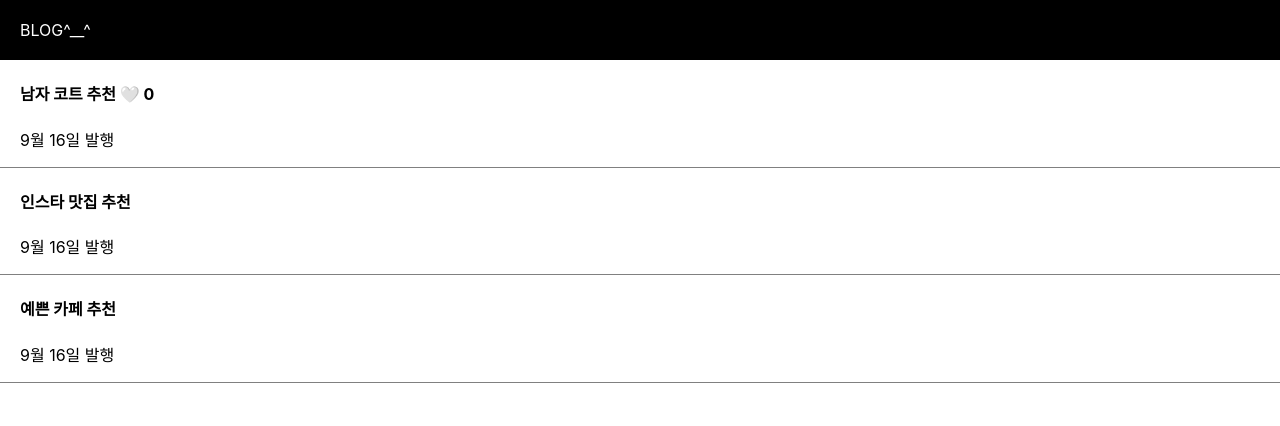
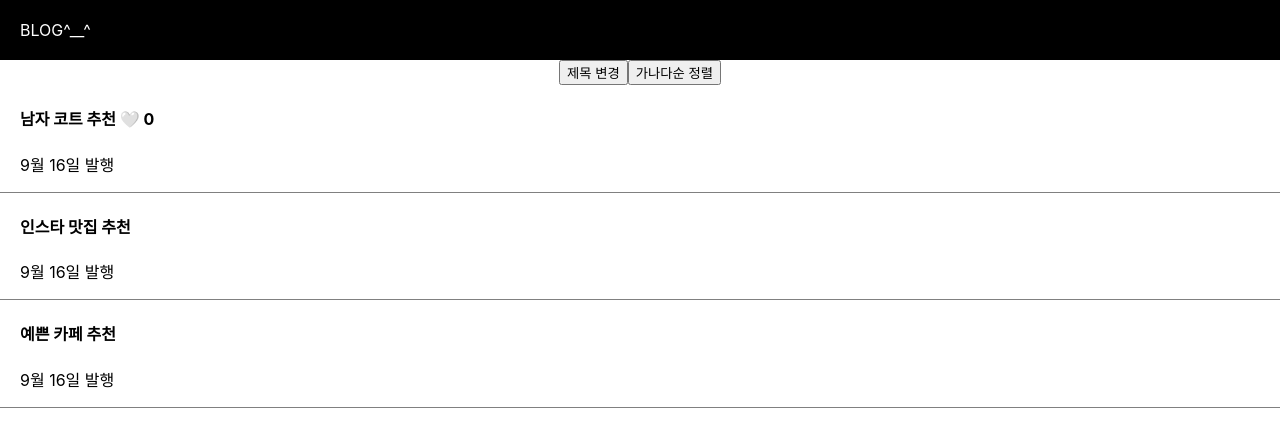
Before and after one commit to yongb2n/react-dev-blog, a React (Create React App) app: page / in a window 1280 px wide. Shown: the top 426 px of the page. Built offline with nearby package versions, Linux system fonts and the light colour scheme.

Commit message:
버튼 기능 2개 추가 (제목 변경, 가나다순 정렬)

```diff
--- a/src/App.js
+++ b/src/App.js
@@ -1,12 +1,15 @@
-import { useState } from 'react';
-import './App.css';
+import { useState } from "react";
+import "./App.css";
 
 function App() {
+  const post = "강남 우동 맛집";
 
-  const post = '강남 우동 맛집';
-
-  const [title, setTitle] = useState(['남자 코트 추천', '인스타 맛집 추천', '예쁜 카페 추천'])
-  const [like, setLike] = useState(0)
+  const [title, setTitle] = useState([
+    "남자 코트 추천",
+    "인스타 맛집 추천",
+    "예쁜 카페 추천",
+  ]);
+  const [like, setLike] = useState(0);
 
   return (
     <div className="App">
@@ -14,16 +17,48 @@ function App() {
         <div>BLOG^__^</div>
       </div>
 
+      <button
+        onClick={() => {
+          let copy = [...title];
+          copy[0] = "여자 코트 추천";
+          copy[1] = "인스타 감성 카페 추천";
+          copy[2] = "밤산책 하기 좋은 장소 추천";
+          setTitle(copy);
+        }}
+      >
+        제목 변경
+      </button>
+
+      <button
+        onClick={() => {
+          let copy = [...title];
+          copy.sort();
+          setTitle(copy);
+        }}
+      >
+        가나다순 정렬
+      </button>
+
       <div className="list">
-          <h4>{ title[0] } <span onClick={() => {setLike(like + 1)}}>🤍</span> { like } </h4>
+        <h4>
+          {title[0]}{" "}
+          <span
+            onClick={() => {
+              setLike(like + 1);
+            }}
+          >
+            🤍
+          </span>{" "}
+          {like}{" "}
+        </h4>
         <p>9월 16일 발행</p>
       </div>
       <div className="list">
-          <h4>{ title[1] }</h4>
+        <h4>{title[1]}</h4>
         <p>9월 16일 발행</p>
       </div>
       <div className="list">
-          <h4>{ title[2] }</h4>
+        <h4>{title[2]}</h4>
         <p>9월 16일 발행</p>
       </div>
     </div>
```
Lines whose indentation alone changed are shown as unchanged.
